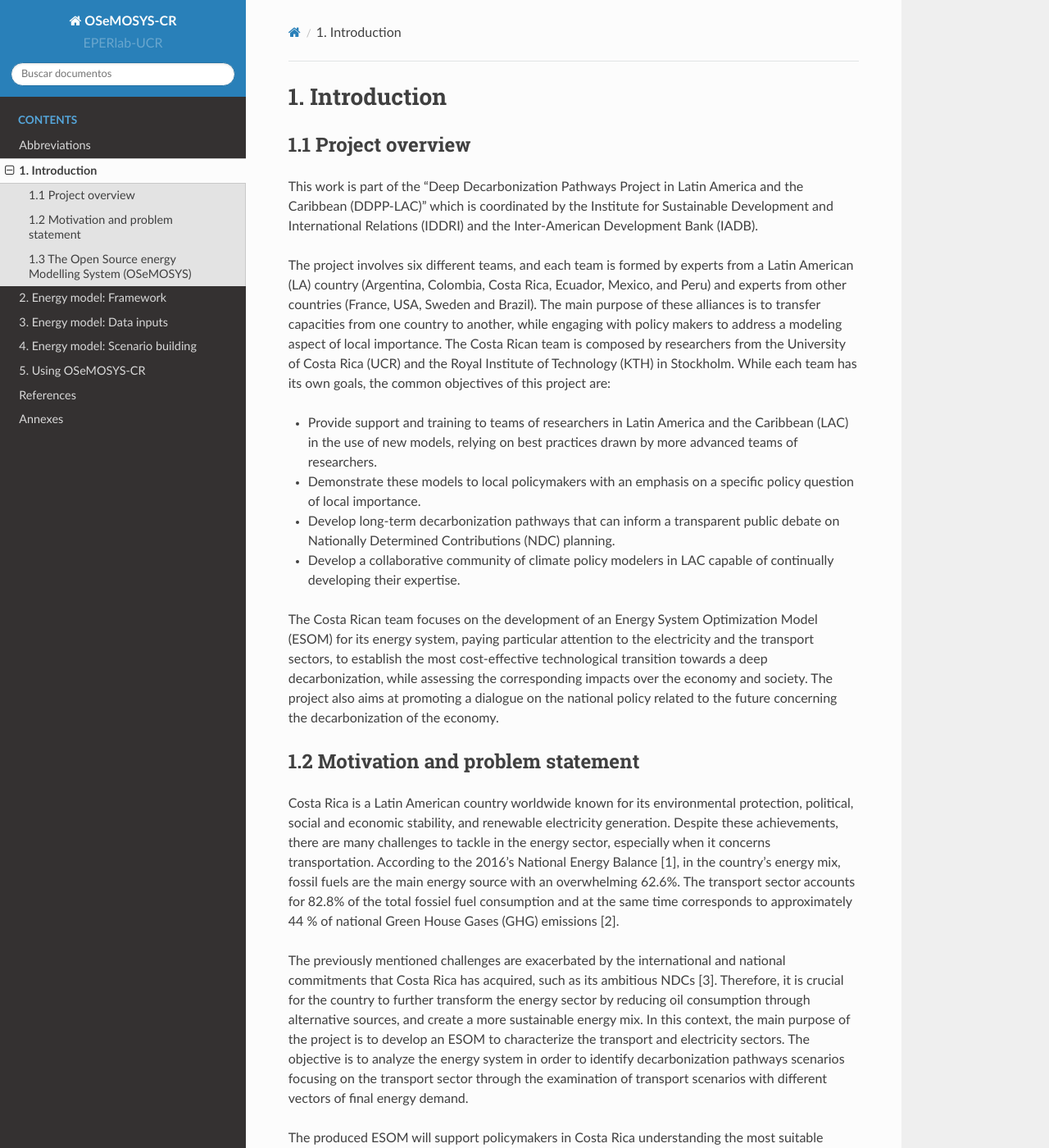
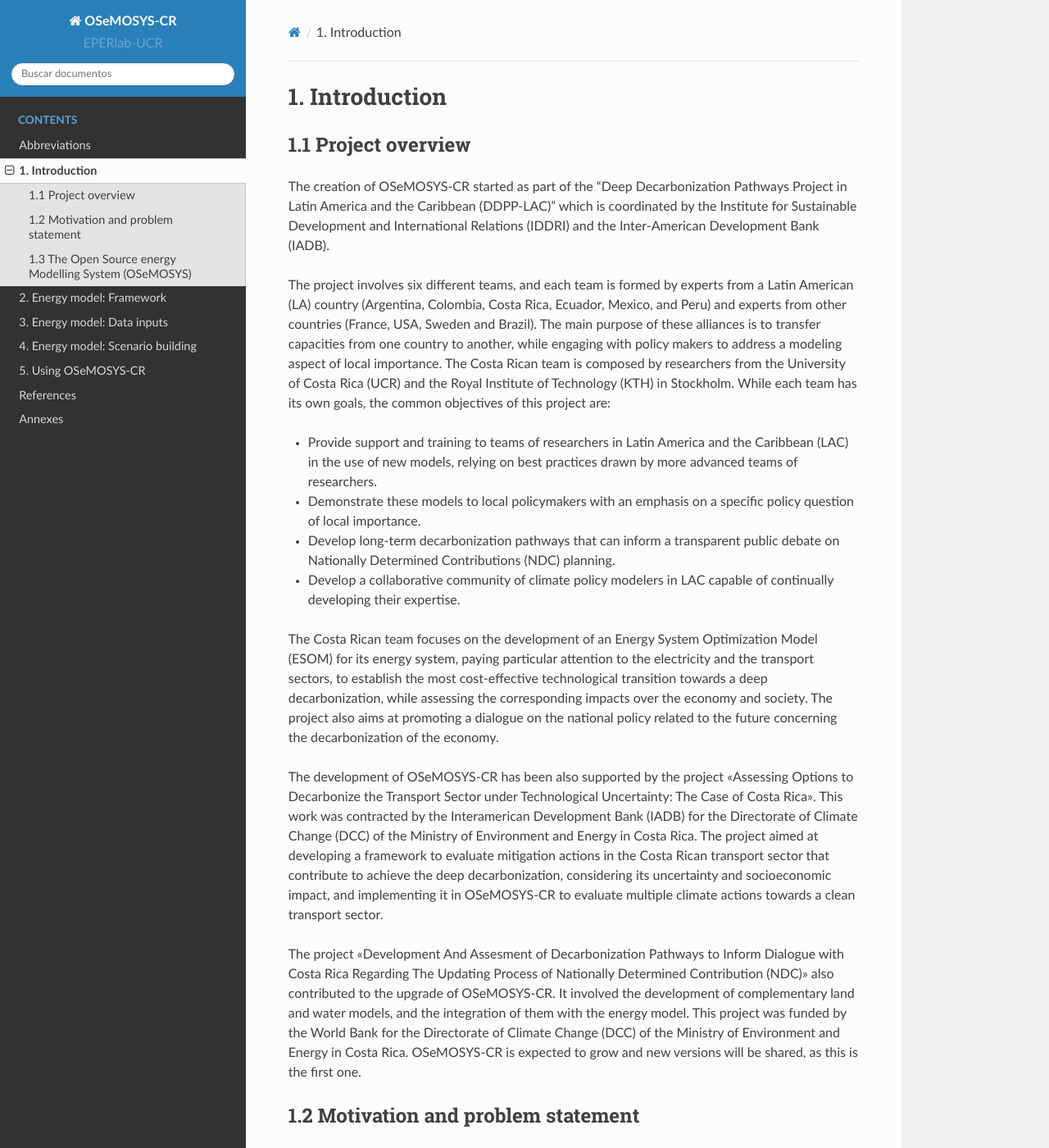
Before and after one commit to EPERLab/OSeMOSYS-CR, a Sphinx documentation site: the page built from docs/01Introduction.rst, in a window 1280 px wide and 1400 px high. Shown: the whole window at 82% size. Built offline with Sphinx 7.4.7 and the Read the Docs theme 2.0.0, drawn with Linux system fonts in a browser that asks for light colours; formulas are drawn with MathJax 3.

Commit message:
Update 01Introduction.rst

```diff
--- a/docs/01Introduction.rst
+++ b/docs/01Introduction.rst
@@ -6,7 +6,7 @@
 1.1 Project overview
 +++++++++
 
-This work is part of the “Deep Decarbonization Pathways Project in Latin America and the Caribbean (DDPP-LAC)” which is coordinated by the Institute for Sustainable Development and International Relations (IDDRI) and the Inter-American Development Bank (IADB).
+The creation of OSeMOSYS-CR started as part of the “Deep Decarbonization Pathways Project in Latin America and the Caribbean (DDPP-LAC)” which is coordinated by the Institute for Sustainable Development and International Relations (IDDRI) and the Inter-American Development Bank (IADB).
 
 The project involves six different teams, and each team is formed by experts from a Latin American (LA) country (Argentina, Colombia, Costa Rica, Ecuador, Mexico, and Peru) and experts from other countries (France, USA, Sweden and Brazil). The main purpose of these alliances is to transfer capacities from one country to another, while engaging with policy makers to address a modeling aspect of local importance. The Costa Rican team is composed by researchers from the University of Costa Rica (UCR) and the Royal Institute of Technology (KTH) in Stockholm. While each team has its own goals, the common objectives of this project are:
 
@@ -16,6 +16,10 @@
 * Develop a collaborative community of climate policy modelers in LAC capable of continually developing their expertise.
 
 The Costa Rican team focuses on the development of an Energy System Optimization Model (ESOM) for its energy system, paying particular attention to the electricity and the transport sectors, to establish the most cost-effective technological transition towards a deep decarbonization, while assessing the corresponding impacts over the economy and society. The project also aims at promoting a dialogue on the national policy related to the future concerning the decarbonization of the economy.
+
+The development of OSeMOSYS-CR has been also supported by the project "Assessing Options to Decarbonize the Transport Sector under Technological Uncertainty: The Case of Costa Rica". This work was contracted by the Interamerican Development Bank (IADB) for the Directorate of Climate Change (DCC) of the Ministry of Environment and Energy in Costa Rica. The project aimed at developing a framework to evaluate mitigation actions in the Costa Rican transport sector that contribute to achieve the deep decarbonization, considering its uncertainty and socioeconomic impact, and implementing it in OSeMOSYS-CR to evaluate multiple climate actions towards a clean transport sector.
+
+The project "Development And Assesment of Decarbonization Pathways to Inform Dialogue with Costa Rica Regarding The Updating Process of Nationally Determined Contribution (NDC)" also contributed to the upgrade of OSeMOSYS-CR. It involved the development of  complementary land and water models, and the integration of them with the energy model. This project was funded by the World Bank for the Directorate of Climate Change (DCC) of the Ministry of Environment and Energy in Costa Rica. OSeMOSYS-CR is expected to grow and new versions will be shared, as this is the first one.
 
 1.2 Motivation and problem statement
 +++++++++
```
